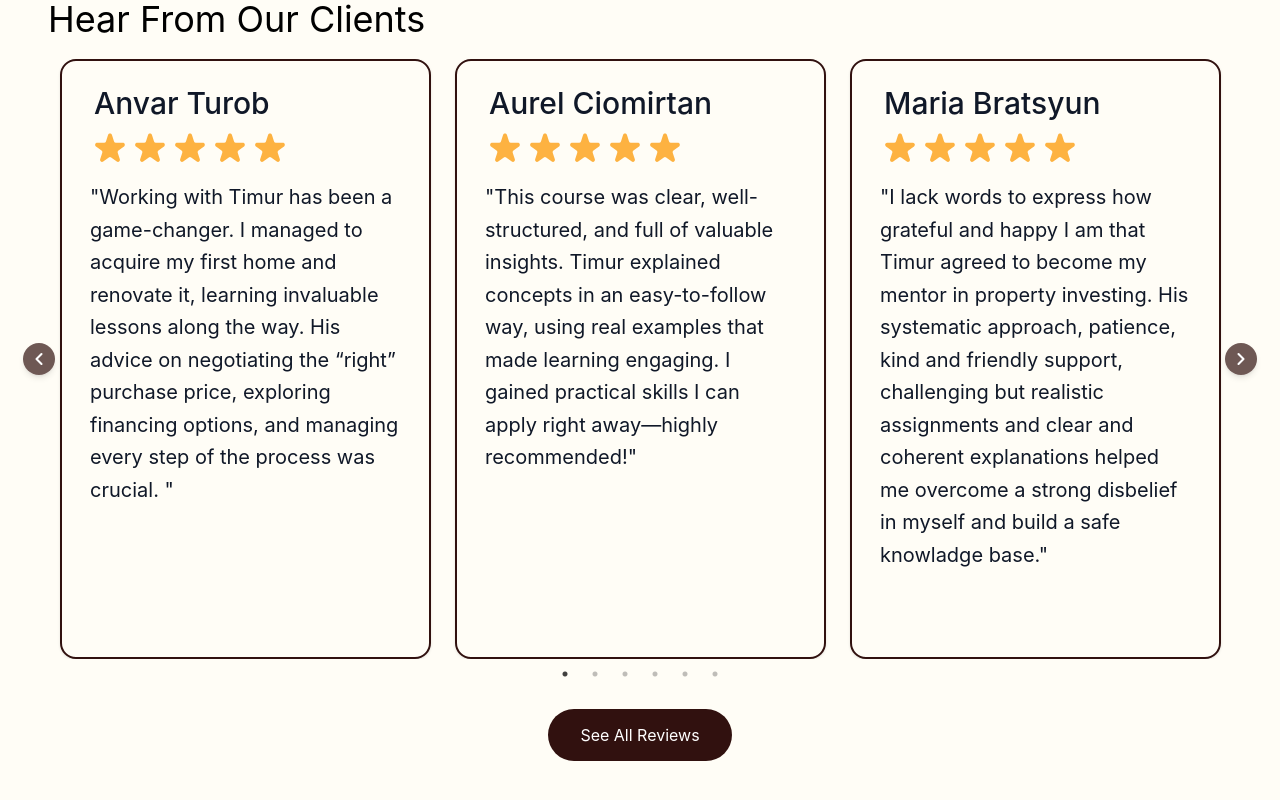
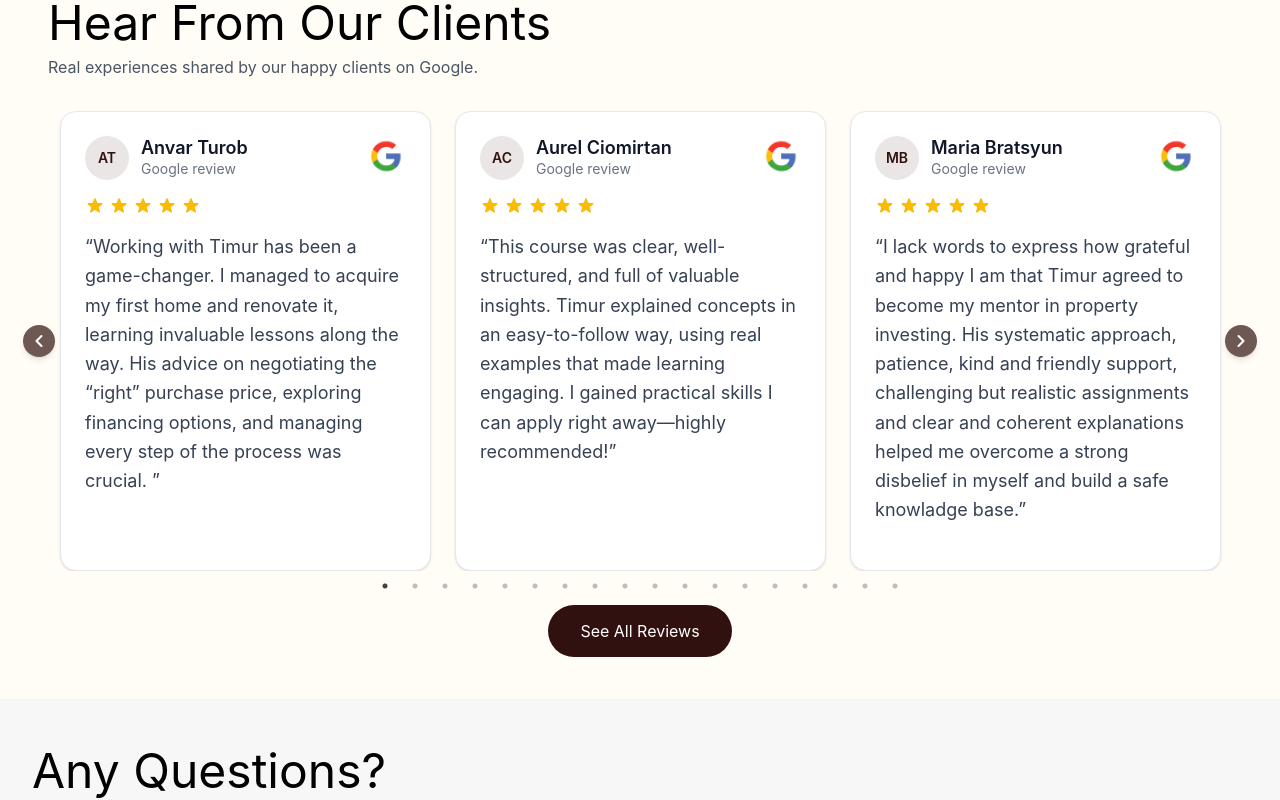
Before and after one commit to vladmytko/homesforsapience, a React (Vite) app: page / in a window 1280 px wide. Shown: the part 3540-4340 px from the top of the page. Built offline with nearby package versions, Linux system fonts and the light colour scheme; no server answers.

Commit message:
Update testimonials design

```diff
--- a/src/assets/assets_manager.js
+++ b/src/assets/assets_manager.js
@@ -13,6 +13,7 @@ import about_image2 from './about_image2.webp'
 import podcase_image from './podcase_image.webp'
 import fundraiser_image from './fundraiser_image.webp'
 import support_image from './support.jpg'
+import google_logo from './google_logo.webp'
 
 // Case Studies Grid Images
 import drybridgeImage from '../assets/case_studies_images/home_page_case_stydies_images/drybridge.jpeg'
@@ -81,6 +82,7 @@ export const assets_manager = {
   podcase_image,
   fundraiser_image,
   support_image,
+  google_logo,
 
   // Case Studies Grid Images
   drybridgeImage,
--- a/src/components/HomePageComponents/HomeTestimonials/TestimonialSection.jsx
+++ b/src/components/HomePageComponents/HomeTestimonials/TestimonialSection.jsx
@@ -4,6 +4,7 @@ import "slick-carousel/slick/slick.css";
 import "slick-carousel/slick/slick-theme.css";
 import Button from "../../ReusableComponents/Button";
 import { useEffect, useState } from "react";
+import { assets_manager } from "../../../assets/assets_manager";
 
 const Slider = SlickSlider?.default || SlickSlider;
 
@@ -35,6 +36,13 @@ const ArrowButton = ({ className, style, onClick, direction }) => (
 );
 
 const TestimonialSection = () => {
+  const getInitials = (name) =>
+    name
+      .split(" ")
+      .map((part) => part[0])
+      .join("")
+      .slice(0, 2)
+      .toUpperCase();
 
   const getSlidesToShow = () => {
       if (window.innerWidth >= 1024) return 3;
@@ -82,86 +90,64 @@ const TestimonialSection = () => {
       className="w-full bg-(--color-bg-warm2) overflow-hidden"
     >
       <div className="max-w-7xl mx-auto py-12 sm:py-10 px-4 sm:px-6 lg:px-12">
-        <h2 className="text-(--color-text-dark) text-2xl sm:text-3xl lg:text-4xl mb-5">
+        <h2 className="text-(--color-text-dark) text-2xl sm:text-3xl lg:text-5xl mb-2" >
           Hear From Our Clients
         </h2>
+        <p className="text-gray-600 text-sm sm:text-base mb-8">
+          Real experiences shared by our happy clients on Google.
+        </p>
 
         <Slider {...settings}>
           {testimonialsData.map((item) => (
             <div key={item.id} className="px-2 sm:px-3 h-full">
-              <div className="flex flex-col bg-(--color-bg-warm2) justify-between border-2 border-(--color-brand-primary) flex-1 min-h-150 sm:max-h-120 w-full max-w-117.5 mx-auto lg:px-7 p-3 sm:p-6 rounded-2xl shadow-sm">
-                <div className="flex-1">
-                  <div className="flex items-center">
-                    {/* <img
-                          className="flex-shrink-0 object-cover rounded-full w-11 h-11"
-                          src={item.image}
-                          alt=""
-                        /> */}
-                    <div className="ml-1">
-                      <p className="text-lg sm:text-3xl font-medium text-gray-900">
+              <article className="flex flex-col bg-white border border-gray-200 min-h-105 sm:min-h-115 w-full max-w-117.5 mx-auto p-5 sm:p-6 rounded-2xl shadow-sm hover:shadow-md transition-shadow duration-200">
+                <div className="flex items-start justify-between gap-4 mb-4">
+                  <div className="flex items-center gap-3">
+                    <div className="flex items-center justify-center w-11 h-11 rounded-full bg-(--color-brand-primary)/10 text-(--color-brand-primary) font-semibold text-sm">
+                      {getInitials(item.name)}
+                    </div>
+
+                    <div>
+                      <p className="text-base sm:text-lg font-semibold text-gray-900 leading-tight">
                         {item.name}
                       </p>
-                      {/* <p className="mt-0.5 text-sm font-pj text-gray-600">
-                            {item.date}
-                          </p> */}
+                      <p className="text-xs sm:text-sm text-gray-500">
+                        Google review
+                      </p>
                     </div>
                   </div>
 
-                  <div className="flex items-center mt-2">
+                  <div className="flex items-center gap-1 shrink-0" aria-label="5 star rating">
+                    {/* <span className="text-[#4285F4] font-bold text-lg leading-none">G</span> */}
+                    <img className="h-10" src={assets_manager.google_logo} alt="" />
+                  </div>
+                </div>
+
+                <div className="flex items-center gap-1 mb-4" aria-hidden="true">
+                  {[...Array(5)].map((_, index) => (
                     <svg
-                      className="w-10 h-10 text-[#FDB241]"
+                      key={index}
+                      className="w-5 h-5 text-[#FABB05]"
                       xmlns="http://www.w3.org/2000/svg"
                       viewBox="0 0 20 20"
                       fill="currentColor"
                     >
                       <path d="M9.049 2.927c.3-.921 1.603-.921 1.902 0l1.07 3.292a1 1 0 00.95.69h3.462c.969 0 1.371 1.24.588 1.81l-2.8 2.034a1 1 0 00-.364 1.118l1.07 3.292c.3.921-.755 1.688-1.54 1.118l-2.8-2.034a1 1 0 00-1.175 0l-2.8 2.034c-.784.57-1.838-.197-1.539-1.118l1.07-3.292a1 1 0 00-.364-1.118L2.98 8.72c-.783-.57-.38-1.81.588-1.81h3.461a1 1 0 00.951-.69l1.07-3.292z" />
                     </svg>
-                    <svg
-                      className="w-10 h-10 text-[#FDB241]"
-                      xmlns="http://www.w3.org/2000/svg"
-                      viewBox="0 0 20 20"
-                      fill="currentColor"
-                    >
-                      <path d="M9.049 2.927c.3-.921 1.603-.921 1.902 0l1.07 3.292a1 1 0 00.95.69h3.462c.969 0 1.371 1.24.588 1.81l-2.8 2.034a1 1 0 00-.364 1.118l1.07 3.292c.3.921-.755 1.688-1.54 1.118l-2.8-2.034a1 1 0 00-1.175 0l-2.8 2.034c-.784.57-1.838-.197-1.539-1.118l1.07-3.292a1 1 0 00-.364-1.118L2.98 8.72c-.783-.57-.38-1.81.588-1.81h3.461a1 1 0 00.951-.69l1.07-3.292z" />
-                    </svg>
-                    <svg
-                      className="w-10 h-10 text-[#FDB241]"
-                      xmlns="http://www.w3.org/2000/svg"
-                      viewBox="0 0 20 20"
-                      fill="currentColor"
-                    >
-                      <path d="M9.049 2.927c.3-.921 1.603-.921 1.902 0l1.07 3.292a1 1 0 00.95.69h3.462c.969 0 1.371 1.24.588 1.81l-2.8 2.034a1 1 0 00-.364 1.118l1.07 3.292c.3.921-.755 1.688-1.54 1.118l-2.8-2.034a1 1 0 00-1.175 0l-2.8 2.034c-.784.57-1.838-.197-1.539-1.118l1.07-3.292a1 1 0 00-.364-1.118L2.98 8.72c-.783-.57-.38-1.81.588-1.81h3.461a1 1 0 00.951-.69l1.07-3.292z" />
-                    </svg>
-                    <svg
-                      className="w-10 h-10 text-[#FDB241]"
-                      xmlns="http://www.w3.org/2000/svg"
-                      viewBox="0 0 20 20"
-                      fill="currentColor"
-                    >
-                      <path d="M9.049 2.927c.3-.921 1.603-.921 1.902 0l1.07 3.292a1 1 0 00.95.69h3.462c.969 0 1.371 1.24.588 1.81l-2.8 2.034a1 1 0 00-.364 1.118l1.07 3.292c.3.921-.755 1.688-1.54 1.118l-2.8-2.034a1 1 0 00-1.175 0l-2.8 2.034c-.784.57-1.838-.197-1.539-1.118l1.07-3.292a1 1 0 00-.364-1.118L2.98 8.72c-.783-.57-.38-1.81.588-1.81h3.461a1 1 0 00.951-.69l1.07-3.292z" />
-                    </svg>
-                    <svg
-                      className="w-10 h-10 text-[#FDB241]"
-                      xmlns="http://www.w3.org/2000/svg"
-                      viewBox="0 0 20 20"
-                      fill="currentColor"
-                    >
-                      <path d="M9.049 2.927c.3-.921 1.603-.921 1.902 0l1.07 3.292a1 1 0 00.95.69h3.462c.969 0 1.371 1.24.588 1.81l-2.8 2.034a1 1 0 00-.364 1.118l1.07 3.292c.3.921-.755 1.688-1.54 1.118l-2.8-2.034a1 1 0 00-1.175 0l-2.8 2.034c-.784.57-1.838-.197-1.539-1.118l1.07-3.292a1 1 0 00-.364-1.118L2.98 8.72c-.783-.57-.38-1.81.588-1.81h3.461a1 1 0 00.951-.69l1.07-3.292z" />
-                    </svg>
-                  </div>
+                  ))}
+                </div>
 
-                  <blockquote className="flex-1 mt-3 overflow-hidden">
-                    <p className="text-lg xl:text-xl leading-relaxed text-gray-900">
-                      "{item.review}"
-                    </p>
-                  </blockquote>
-                </div>
-              </div>
+                <blockquote className="flex-1">
+                  <p className="text-base sm:text-lg leading-relaxed text-gray-700">
+                    “{item.review}”
+                  </p>
+                </blockquote>
+              </article>
             </div>
           ))}
         </Slider>
 
-        <div className="mt-16 pb-4 items-center text-center">
+        <div className="mt-12 pb-4 items-center text-center">
           <Button
             title="See All Reviews"
             link="https://www.google.com/maps/place/Homes+for+Sapiens/@50.1144502,11.6330359,11z/data=!4m8!3m7!1s0x6d26c96f6f885007:0x40a4c139174f09ba!8m2!3d47.73855!4d12.5088275!9m1!1b1!16s%2Fg%2F11y8hymp8q?entry=ttu&g_ep=EgoyMDI2MDMyMy4xIKXMDSoASAFQAw%3D%3D"
--- a/src/components/HomePageComponents/HomeTestimonials/TestimonialsData.jsx
+++ b/src/components/HomePageComponents/HomeTestimonials/TestimonialsData.jsx
@@ -43,4 +43,81 @@ export const testimonialsData = [
       "Just wanted to tell that Timur is very a competent, knowledgeable and responsive professional in his field, who has already gone through a long thorny path in this business, having studied all the nuances and pitfalls of working with real estate. He will definitely help with practical advice and recommendations.",
 
   },
+  {
+    id: 7,
+    name: "Timofejs Raks",
+    review:
+      "I had a consultation with Timur and everything went great! I got answers to all my questions. He suggested a lot of interesting things. Very good specialist. I am very pleased, I recommend him!",
+  },
+  {
+    id: 8,
+    name: "Daria Meikle",
+    review:
+      "Timur is a highly skilled professional with a deep understanding of property, finance, and management. He provided invaluable guidance and support, helping me navigate complex challenges. I highly recommend his services.",
+  },
+  {
+    id: 9,
+    name: "Anna Marshall",
+    review:
+      "Timur has a wealth of knowledge about property investments and has helped me on a few occasions. Highly recommend!",
+  },
+  {
+    id: 10,
+    name: "Dmitrijs Curakovs",
+    review:
+      "Thank you Timur for quick response. Much apreciate your ideas and offers. Looking forward to cooperate with you.",
+  },
+  {
+    id: 11,
+    name: "Kate Tihhonova",
+    review:
+      "We were looking for the expert advice and guidance where and how to start our moving home journey. It was such a relief to find Homes for Sapiens and get through the whole process with them.",
+  },
+  {
+    id: 12,
+    name: "Cingiz Mustafayev",
+    review:
+      "I advise Timur to anybody who needs advice and help in real estate especially in Scotland.",
+  },
+  {
+    id: 13,
+    name: "Alexxa Popova",
+    review:
+      "Great job 👏  Thank you for your patience and support 🙏🏻",
+  },
+  {
+    id: 14,
+    name: "Alex Alex",
+    review:
+      "In 2017, I had the pleasure of working with Homes for Sapiens for both my mortgage loan and later for selling my home. From the beginning, their team demonstrated outstanding professionalism, providing clear and effective guidance through every step of both the mortgage and home-selling process.",
+  },
+  {
+    id: 15,
+    name: "Natalia Crisanova",
+    review:
+      "Helped a lot in the process of buying and refurbishing the property!",
+  },
+  {
+    id: 16,
+    name: "Vladimir",
+    review:
+      "Thanks to Timur for helping me buy an apartment and getting a very good price for the apartment.",
+  },
+  {
+    id: 17,
+    name: "Sveta Mazilu",
+    review:
+      "Timur gave us a lot of useful information and answered all our questions. Thank you very much.",
+  },
+  {
+    id: 18,
+    name: "Lenur Sufianov",
+    review:
+      "Good job 👍! Many thanks to Timur for his consultation. A true professional!",
+  },
+
+
+
+
+
 ];
--- a/src/components/ReusableComponents/ContactForm.jsx
+++ b/src/components/ReusableComponents/ContactForm.jsx
@@ -50,7 +50,7 @@ const ContactForm = () => {
       className="w-full bg-(--color-bg-gray) overflow-hidden"
     >
       <div className="max-w-7xl mx-auto py-12 px-6 lg:px-8">
-        <h2 className="text-(--color-text-dark) text-2xl sm:text-3xl lg:text-4xl mb-5">
+        <h2 className="text-(--color-text-dark) text-2xl sm:text-4xl lg:text-5xl  mb-5">
           Any Questions?
         </h2>
 
```
Also changed, not shown: src/assets/google_logo.webp (added).
